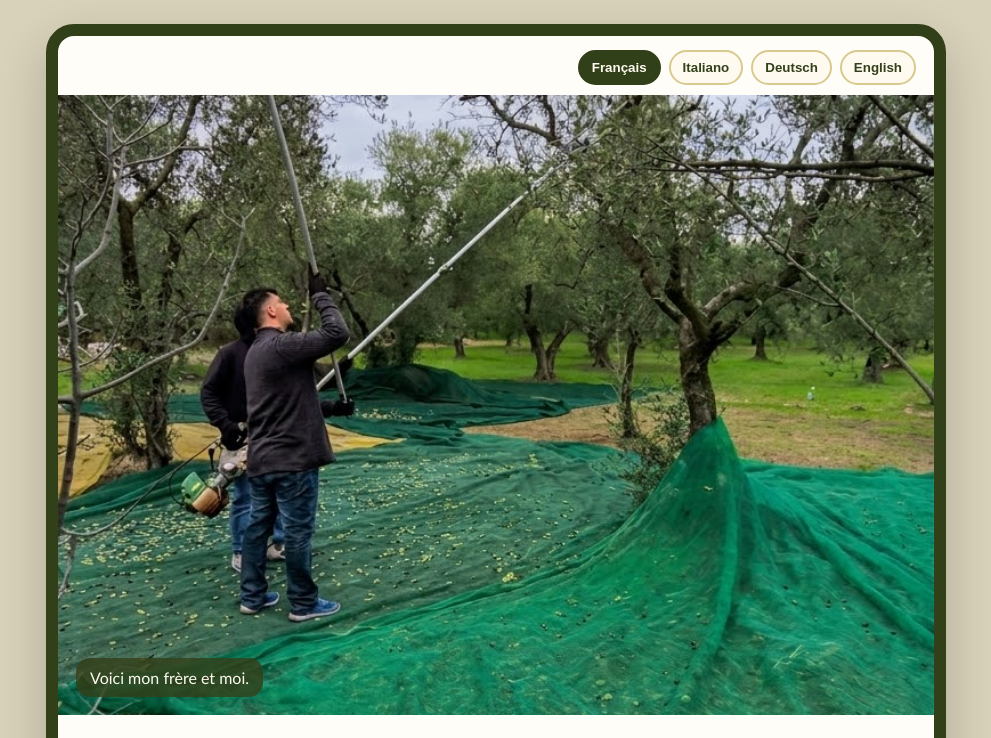
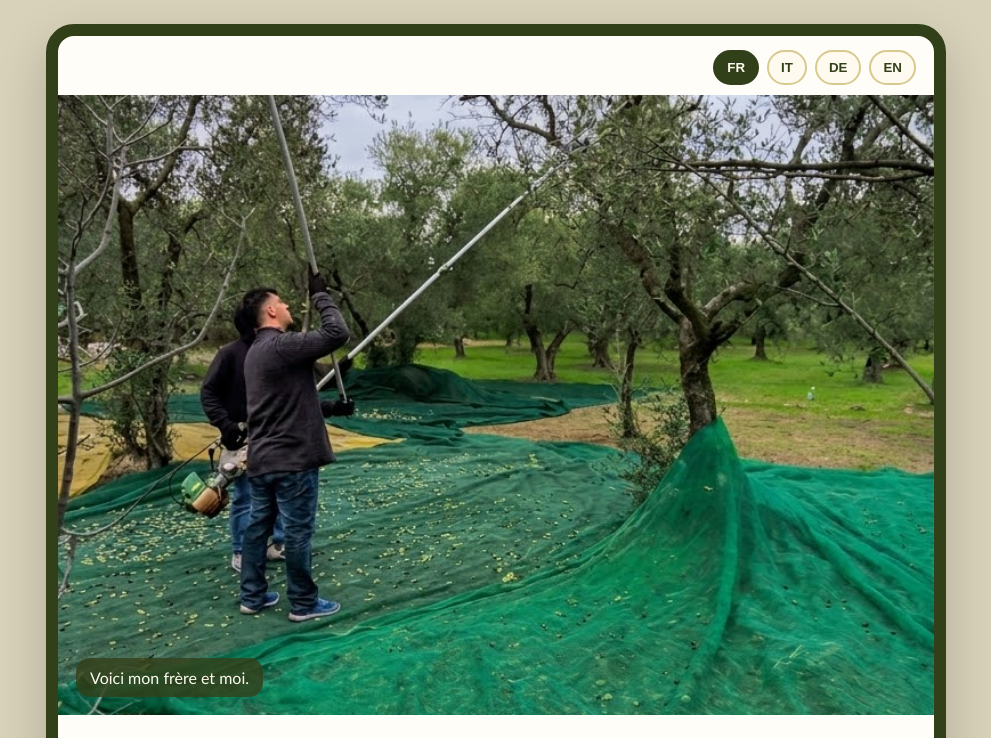
Before and after one commit to michel-98/Olio-Bitetto, a plain HTML site: page draft-olio/index.html in a window 1280 px wide. Shown: the top 738 px of the page, without its empty margins (144-1135 px from the left). Drawn offline with Linux system fonts and the light colour scheme.

Commit message:
Use short language codes on website

```diff
--- a/draft-olio/index.html
+++ b/draft-olio/index.html
@@ -134,10 +134,10 @@
 <body>
   <article class="poster">
     <nav class="lang-bar" aria-label="Langues / Languages">
-      <button type="button" data-lang="fr" class="active">Français</button>
-      <button type="button" data-lang="it">Italiano</button>
-      <button type="button" data-lang="de">Deutsch</button>
-      <button type="button" data-lang="en">English</button>
+      <button type="button" data-lang="fr" class="active">FR</button>
+      <button type="button" data-lang="it">IT</button>
+      <button type="button" data-lang="de">DE</button>
+      <button type="button" data-lang="en">EN</button>
     </nav>
 
     <div class="photo">
```
Also changed, not shown: index.html (+4 -4 lines).
